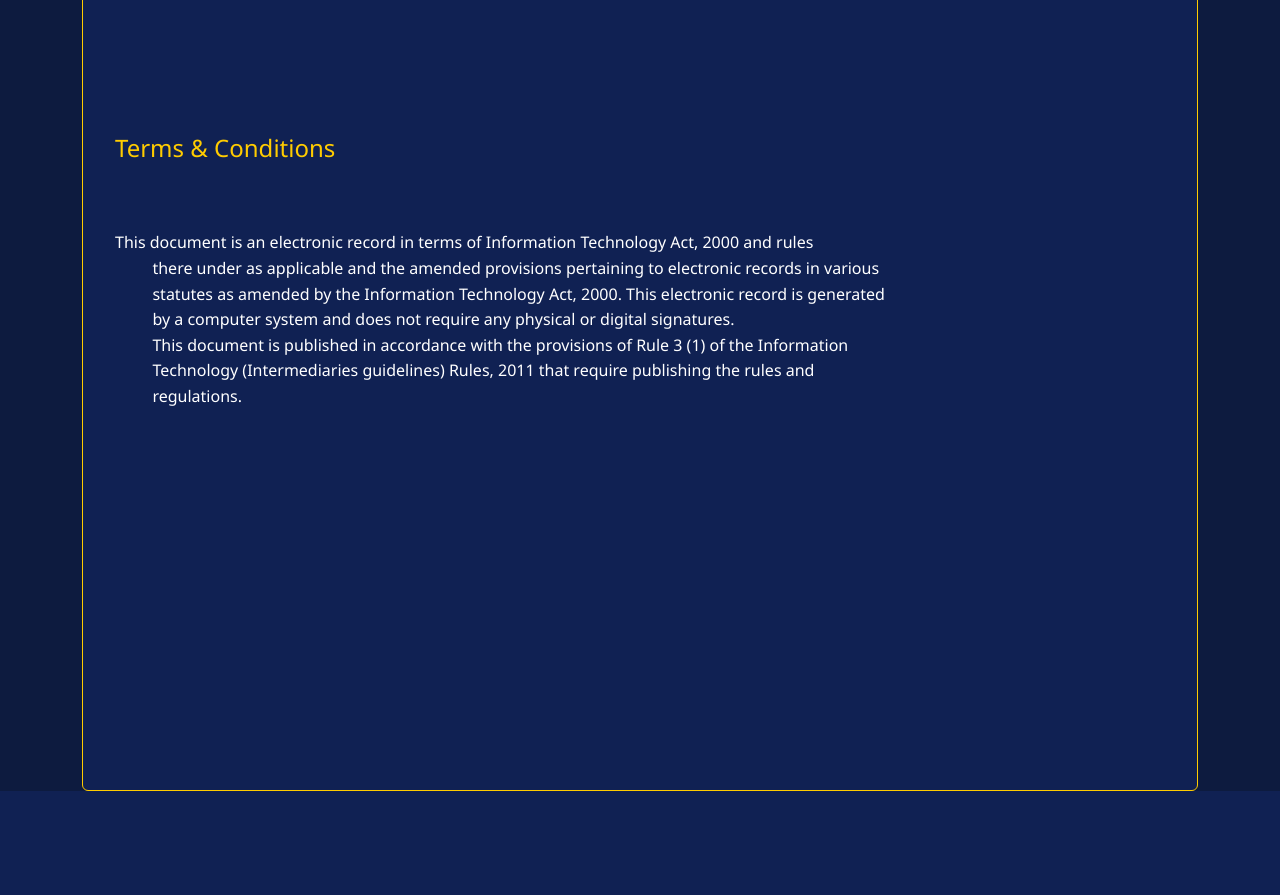
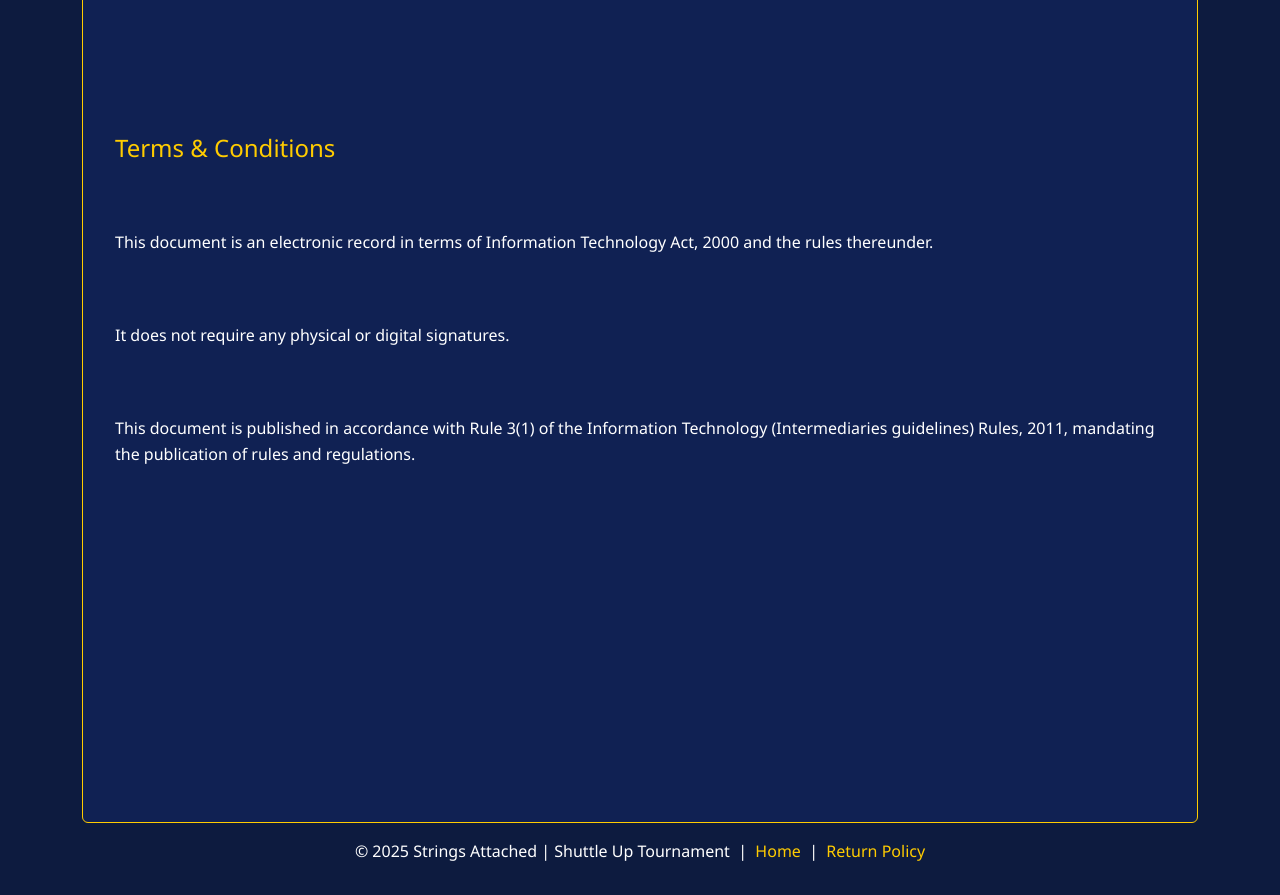
Before and after one commit to habelash/tournment, a Django app: page /return_policies/ in a window 1280 px wide. Shown: the part 172-1067 px from the top of the page. Before the commit the page ends 963 px from the top, so only its background shows below. Run offline with Django 5.2, Linux system fonts and the light colour scheme.

Commit message:
Updated home page and policies page

```diff
--- a/registration/templates/policies.html
+++ b/registration/templates/policies.html
@@ -53,9 +53,25 @@
       line-height: 1.6;
     }
 
+    .tab-content p,
+    .tab-content ul,
+    .tab-content h4 {
+      margin-bottom: 1rem;
+    }
+
+    .tab-content ul {
+      padding-left: 1.25rem;
+      margin-top: 0;
+    }
+
+    .tab-content ul li {
+      margin-bottom: 0.5rem;
+      list-style-type: disc;
+      color: var(--text-white);
+    }
+
     h4 {
       color: var(--accent-yellow);
-      margin-bottom: 1rem;
     }
 
     @media (max-width: 576px) {
@@ -66,8 +82,8 @@
   </style>
 </head>
 <body>
+<div class="container">
 
-<div class="container">
   <h1>FivePercentClub Policies</h1>
 
   <ul class="nav nav-tabs" id="policyTabs" role="tablist">
@@ -91,88 +107,49 @@
   <div class="tab-content mt-3" id="policyTabsContent">
     <div class="tab-pane fade show active" id="terms" role="tabpanel">
       <h4>Terms & Conditions</h4>
-      <p>This document is an electronic record in terms of Information Technology Act, 2000 and rules
-         there under as applicable and the amended provisions pertaining to electronic records in various
-         statutes as amended by the Information Technology Act, 2000. This electronic record is generated
-         by a computer system and does not require any physical or digital signatures.
-         This document is published in accordance with the provisions of Rule 3 (1) of the Information
-         Technology (Intermediaries guidelines) Rules, 2011 that require publishing the rules and
-         regulations.
-     </p>
+      <p>This document is an electronic record in terms of Information Technology Act, 2000 and the rules thereunder.</p>
+      <p>It does not require any physical or digital signatures.</p>
+      <p>This document is published in accordance with Rule 3(1) of the Information Technology (Intermediaries guidelines) Rules, 2011, mandating the publication of rules and regulations.</p>
     </div>
 
     <div class="tab-pane fade" id="privacy" role="tabpanel">
       <h4>Privacy Policy</h4>
-      <p>This Privacy Policy describes how fivepercentclub and its affiliates Terms of Use for access or usage of domain name
-         ('Website'), including the related mobile site and mobile application
-        https://fivepercentclub.in/
-        (hereinafter referred to as 'Platform').
-        The Platform is owned by
-        , a company incorporated under the Companies Act,
-        fivepercentclub
-        1956 with its registered office at
-         (hereinafter referred to as ‘Platform Owner’, 'we', 'us',
-        Bangalore
-        'our')..
-        Your use of the Platform and services and tools are governed by the following terms and
-        conditions (“Terms of Use”) as applicable to the Platform including the applicable policies which
-        are incorporated herein by way of reference. If You transact on the Platform, You shall be subject
-        to the policies that are applicable to the Platform for such transaction. By mere use of the Platform,
-        You shall be contracting with the Platform Owner and these terms and conditions including the
-        policies constitute Your binding obligations, with Platform Owner. These Terms of Use relate to
-        your use of our services.
-    </p>
+      <p>This Privacy Policy describes how FivePercentClub and its affiliates collect, use, and share your data when you use our website or mobile application at https://fivepercentclub.in/.</p>
+      <p>The platform is operated by FivePercentClub, a company registered under the Companies Act, 1956, with its office in Bangalore.</p>
+      <p>By using our platform and services, you agree to the Terms of Use and applicable policies referenced herein.</p>
     </div>
 
     <div class="tab-pane fade" id="refund" role="tabpanel">
       <h4>Refund & Cancellation</h4>
-      <p>This refund and cancellation policy outlines how you can cancel or seek a refund for a product / service
-         that you have purchased through the Platform. Under this policy:
-         Cancellations will only be considered if the request is made  of placing the order. However,
-         5 days
-         cancellation requests may not be entertained if the orders have been communicated to such sellers /
-         merchant(s) listed on the Platform and they have initiated the process of shipping them, or the
-         product is out for delivery. In such an event, you may choose to reject the product at the doorstep.
-         fivepercentclub does not accept cancellation requests for perishable items like flowers, eatables,
-         etc. However, the refund / replacement can be made if the user establishes that the quality of the
-         product delivered is not good.
-         In case of receipt of damaged or defective items, please report to our customer service team. The
-         request would be entertained once the seller/ merchant listed on the Platform, has checked and
-         determined the same at its own end.
-    </p>
+      <p>You may cancel an order within 5 days of placing it. However, if the order has already been shipped, you may reject the product at delivery.</p>
+      <p>No cancellations are accepted for perishable items such as flowers or food.</p>
+      <p>In case of damaged or defective products, please contact our customer service. The merchant will inspect the claim before initiating any refund or replacement.</p>
     </div>
 
     <div class="tab-pane fade" id="return" role="tabpanel">
       <h4>Return Policy</h4>
-      <p>We offer refund / exchange within first  from the date of your purchase. If  have passed
-       5 days
-       since your purchase, you will not be offered a return, exchange or refund of any kind. In order to become
-       eligible for a return or an exchange, (i) the purchased item should be unused and in the same condition as
-       you received it, (ii) the item must have original packaging, (iii) if the item that you purchased on a sale,
-       then the item may not be eligible for a return / exchange. Further, only such items are replaced by us
-       (based on an exchange request), if such items are found defective or damaged.
-       You agree that there may be a certain category of products / items that are exempted from returns or
-       refunds. Such categories of the products would be identified to you at the item of purchase. For exchange
-       / return accepted request(s) (as applicable), once your returned product / item is received and inspected
-       by us, we will send you an email to notify you about receipt of the return.
-    </p>
+      <p>Returns or exchanges are accepted within 5 days of purchase, provided the item is unused, in its original condition and packaging.</p>
+      <p>Items purchased on sale may not be eligible for returns or exchanges.</p>
+      <p>Items eligible for return will be inspected upon receipt before confirmation via email.</p>
     </div>
 
     <div class="tab-pane fade" id="shipping" role="tabpanel">
       <h4>Shipping Policy</h4>
-      <p>The orders for the user are shipped through registered domestic courier companies and/or speed post
-         only. Orders are shipped within  from the date of the order and/or payment or as per the delivery
-         5 days
-         date agreed at the time of order confirmation and delivering of the shipment, subject to courier company /
-         post office norms. Platform Owner shall not be liable for any delay in delivery by the courier company /
-         postal authority. Delivery of all orders will be made to the address provided by the buyer at the time of
-         purchase. Delivery of our services will be confirmed on your email ID as specified at the time of
-         registration. If there are any shipping cost(s) levied by the seller or the Platform Owner (as the case be),
-         the same is not refundable.
-    </p>
+      <p>Orders are shipped via registered domestic courier or speed post.</p>
+      <p>Orders are dispatched within 5 days of payment or as per the agreed delivery date at order confirmation.</p>
+      <p>The Platform Owner is not responsible for delays caused by courier or postal services.</p>
+      <p>Delivery is made to the address provided during checkout and confirmed via email.</p>
+      <p>Shipping charges, if applicable, are non-refundable.</p>
     </div>
   </div>
 </div>
+<footer class="footer text-center py-3">
+  <p>
+    &copy; 2025 Strings Attached | Shuttle Up Tournament &nbsp;|&nbsp;
+    <a href="/" style="color: #ffcc00; text-decoration: none;">Home</a> &nbsp;|&nbsp;
+    <a href="return_policies/" class="nav-link d-inline p-0" style="color: #ffcc00; text-decoration: none;" data-bs-toggle="tab">Return Policy</a>
+  </p>
+</footer>
 
 <script src="https://cdn.jsdelivr.net/npm/bootstrap@5.3.3/dist/js/bootstrap.bundle.min.js"></script>
 </body>
```
Also changed, not shown: registration/templates/home.html (+9 -4 lines).
